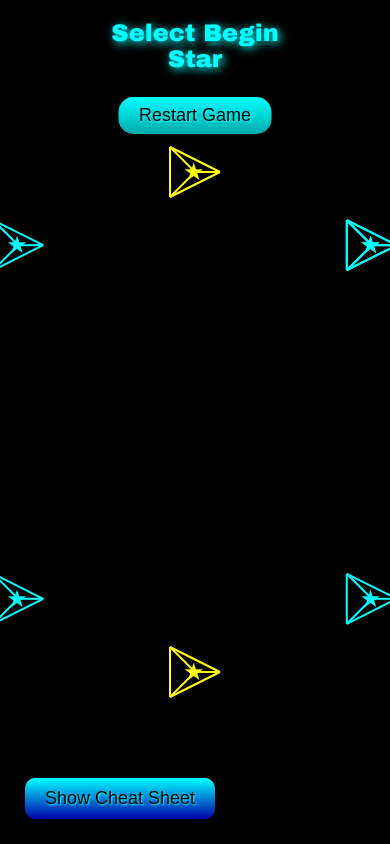
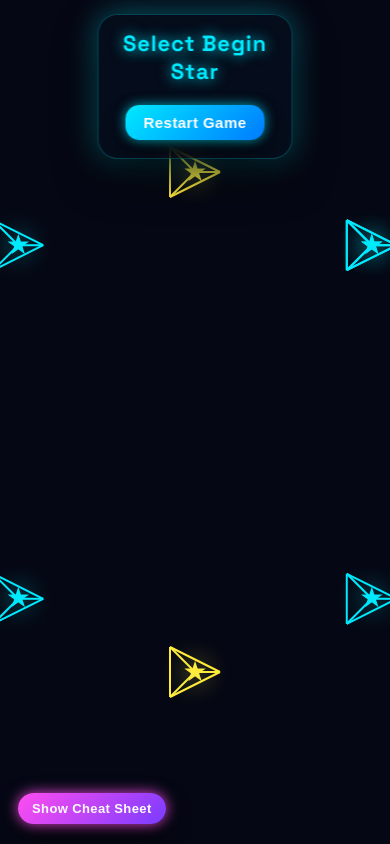
Before and after one commit to u2302163515-droid/Display, a plain HTML site: page index.html in a window 390 px wide. Drawn offline with Linux system fonts and the light colour scheme.

Commit message:
Update index.html

```diff
--- a/index.html
+++ b/index.html
@@ -2,66 +2,210 @@
 <html lang="en">
 <head>
 <meta charset="UTF-8">
-<title>Skins Game</title>
+<title>Vortex Puzzle</title>
 <link rel="icon" type="image/x-icon" href="IMG_0153.jpeg">
+
+<!-- Modern fonts -->
+<link href="https://fonts.googleapis.com/css2?family=Space+Grotesk:wght@400;600;700&display=swap" rel="stylesheet">
+
 <style>
+* {
+    box-sizing: border-box;
+}
+
 body, html {
-    margin:0; padding:0;
-    width:100%; height:100%;
-    overflow:hidden;
-    background:#000;
-    font-family:'Arial Black', sans-serif;
-    touch-action:none;
+    margin: 0;
+    padding: 0;
+    width: 100%;
+    height: 100%;
+    overflow: hidden;
+    background:
+        radial-gradient(circle at top, #202844 0, #050814 45%, #020308 100%);
+    font-family: 'Space Grotesk', system-ui, -apple-system, BlinkMacSystemFont, sans-serif;
+    touch-action: none;
+    color: #fff;
 }
-canvas { display:block; }
 
+/* Canvas always full screen */
+canvas {
+    display: block;
+}
+
+/* Center UI panel */
 #ui {
-    position:absolute;
-    top:20px;
-    left:50%;
-    transform:translateX(-50%);
-    display:flex;
-    flex-direction:column;
-    align-items:center;
-    z-index:10;
-    color:#fff;
+    position: absolute;
+    top: 24px;
+    left: 50%;
+    transform: translateX(-50%);
+    display: flex;
+    flex-direction: column;
+    align-items: center;
+    z-index: 10;
     max-width: 90%;
+    padding: 18px 26px;
+    border-radius: 20px;
+
+    /* Glassmorphism */
+    background: rgba(7, 15, 30, 0.7);
+    border: 1px solid rgba(0, 234, 255, 0.25);
+    backdrop-filter: blur(14px);
+    -webkit-backdrop-filter: blur(14px);
+    box-shadow:
+        0 18px 40px rgba(0, 0, 0, 0.6),
+        0 0 30px rgba(0, 234, 255, 0.4);
 }
+
 #status {
-    font-size:36px;
-    margin-bottom:20px;
-    text-align:center;
-    color:#0ff;
-    text-shadow:2px 2px 10px #0ff;
+    font-size: 32px;
+    margin-bottom: 16px;
+    text-align: center;
+    color: #00eaff;
+    font-weight: 700;
+    letter-spacing: 0.04em;
+    text-shadow: 0 0 14px rgba(0, 234, 255, 0.9);
 }
+
+/* Primary buttons (Restart + general UI) */
 button {
-    font-size:28px;
-    padding:12px 30px;
-    margin:5px;
-    border:none;
-    border-radius:15px;
-    cursor:pointer;
-    background: linear-gradient(#0ff,#0aa);
-    color:#000;
-    text-shadow:1px 1px 2px #0ff;
-    transition:0.2s;
+    font-size: 18px;
+    padding: 12px 26px;
+    margin: 4px;
+    border: none;
+    border-radius: 14px;
+    cursor: pointer;
+    font-weight: 600;
+    letter-spacing: 0.03em;
+
+    background: linear-gradient(135deg, #00eaff, #007bff);
+    color: #fdfdfd;
+    box-shadow:
+        0 0 12px rgba(0, 234, 255, 0.7),
+        0 10px 20px rgba(0, 0, 0, 0.7);
+    transition:
+        transform 0.22s ease,
+        box-shadow 0.22s ease,
+        background 0.22s ease,
+        opacity 0.2s ease;
 }
-button:hover { background: linear-gradient(#0aa,#0ff); }
 
-@media (max-width:600px){
-    #status { font-size:24px; }
-    button { font-size:18px; padding:8px 20px; }
+button:hover {
+    transform: translateY(-3px) translateZ(0);
+    box-shadow:
+        0 0 20px rgba(0, 234, 255, 1),
+        0 16px 28px rgba(0, 0, 0, 0.75);
+    background: linear-gradient(135deg, #4df7ff, #3393ff);
 }
-@media (min-width:601px) and (max-width:1200px){
-    #status { font-size:32px; }
-    button { font-size:24px; padding:10px 25px; }
+
+button:active {
+    transform: translateY(0);
+    box-shadow:
+        0 0 10px rgba(0, 234, 255, 0.8),
+        0 8px 18px rgba(0, 0, 0, 0.8);
+    opacity: 0.9;
 }
-@media (min-width:1201px){
-    #status { font-size:40px; }
-    button { font-size:28px; padding:12px 30px; }
+
+/* Cheat Sheet Toggle Button (bottom-left) */
+#toggleCheatBtn {
+    position: absolute;
+    bottom: 20px;
+    left: 20px;
+    z-index: 10;
+
+    font-size: 15px;
+    padding: 10px 18px;
+    border-radius: 999px;
+
+    background: linear-gradient(135deg, #ff4df0, #7a3cff);
+    box-shadow:
+        0 0 14px rgba(255, 77, 240, 0.9),
+        0 10px 24px rgba(0, 0, 0, 0.85);
+}
+
+/* Cheat Sheet Card */
+#cheatsheet {
+    position: absolute;
+    bottom: 70px;
+    left: 20px;
+    z-index: 10;
+    max-width: 240px;
+    padding: 18px 18px 14px 18px;
+    border-radius: 18px;
+
+    background: rgba(4, 10, 24, 0.82);
+    border: 1px solid rgba(0, 234, 255, 0.35);
+    box-shadow:
+        0 0 26px rgba(0, 234, 255, 0.6),
+        0 16px 32px rgba(0, 0, 0, 0.9);
+
+    font-size: 13px;
+    line-height: 1.4;
+    display: none;
+    animation: fadeIn 0.25s ease-out;
+}
+
+#cheatsheet h3 {
+    margin: 0 0 10px 0;
+    font-size: 15px;
+    text-align: center;
+    color: #00eaff;
+    text-shadow: 0 0 8px rgba(0, 234, 255, 0.8);
+    letter-spacing: 0.05em;
+}
+
+#cheatsheet p {
+    margin: 4px 0;
+}
+
+#cheatsheet hr {
+    border: none;
+    border-top: 1px solid rgba(0, 234, 255, 0.4);
+    margin: 10px 0;
+}
+
+/* Animations */
+@keyframes fadeIn {
+    from { opacity: 0; transform: translateY(5px); }
+    to { opacity: 1; transform: translateY(0); }
+}
+
+/* Responsive adjustments */
+@media (max-width: 600px) {
+    #ui {
+        top: 14px;
+        padding: 14px 16px;
+    }
+    #status {
+        font-size: 22px;
+    }
+    button {
+        font-size: 15px;
+        padding: 9px 18px;
+    }
+    #toggleCheatBtn {
+        font-size: 13px;
+        padding: 8px 14px;
+        bottom: 16px;
+        left: 14px;
+    }
+    #cheatsheet {
+        bottom: 60px;
+        left: 14px;
+        max-width: 210px;
+    }
+}
+
+@media (min-width: 601px) and (max-width: 1200px) {
+    #status { font-size: 28px; }
+    button { font-size: 17px; padding: 10px 22px; }
+}
+
+@media (min-width: 1201px) {
+    #status { font-size: 34px; }
+    button { font-size: 18px; padding: 12px 26px; }
 }
 </style>
 </head>
+
 <body>
 <div id="ui">
     <div id="status">Select Begin Star</div>
@@ -69,63 +213,32 @@ button:hover { background: linear-gradient(#0aa,#0ff); }
         <button id="resetBtn">Restart Game</button>
     </div>
 </div>
-    <!-- Cheat Sheet Toggle Button -->
-<button id="toggleCheatBtn" style="
-    position:absolute;
-    bottom:20px;
-    left:20px;
-    background:linear-gradient(#0ff,#00a);
-    color:#000;
-    font-size:18px;
-    padding:10px 20px;
-    border:none;
-    border-radius:10px;
-    cursor:pointer;
-    z-index:10;
-    text-shadow:1px 1px 2px #0ff;
-    transition:0.3s;
-">Show Cheat Sheet</button>
+
+<!-- Cheat Sheet Toggle Button -->
+<button id="toggleCheatBtn">Show Cheat Sheet</button>
 
 <!-- Cheat Sheet Overlay -->
-<div id="cheatsheet" style="
-    position:absolute;
-    bottom:60px;
-    left:20px;
-    background:rgba(0,0,0,0.7);
-    padding:20px;
-    border-radius:15px;
-    font-family:'Arial Black', sans-serif;
-    color:#fff;
-    text-align:left;
-    z-index:10;
-    max-width:220px;
-    display:none;
-    box-shadow:0 0 20px #0ff;
-    animation:fadeIn 0.3s ease-in-out;
-">
-    <h3 style="color:#0ff; text-align:center; text-shadow: 0 0 5px #0ff;">⭐ Cheat Sheet ⭐</h3>
+<div id="cheatsheet">
+    <h3>⭐ CHEAT SHEET ⭐</h3>
     <p><span style="color:#f0f;">★</span> Begin Star</p>
     <p><span style="color:#ff5500;">★</span> End Star</p>
-    <p><span style="color:#ff0;">★</span> Human Star</p>
-    <p><span style="color:#0ff;">★</span> AI Star</p>
-    <p><span style="color:#0f0;">★</span> Visited Star</p>
-    <hr style="border:1px solid #0ff;">
-    <p><strong>Controls:</strong></p>
+    <p><span style="color:#ffeb3b;">★</span> Human Star</p>
+    <p><span style="color:#00eaff;">★</span> AI Star</p>
+    <p><span style="color:#54ff9f;">★</span> Visited Star</p>
+    <hr>
+    <p><strong>Controls</strong></p>
     <p>Drag / Touch → Rotate Vortex</p>
-    <p>Mouse Wheel / Pinch → Zoom In/Out</p>
+    <p>Mouse Wheel / Pinch → Zoom</p>
     <p>Click / Tap → Select Star</p>
-    <p>Restart Game → Press Button</p>
+    <p>“Restart Game” → Reset Puzzle</p>
 </div>
 
-<style>
-@keyframes fadeIn {
-    from {opacity:0;}
-    to {opacity:1;}
-}
-</style>
+<canvas id="canvas"></canvas>
 
 <script>
-// Toggle cheat sheet visibility
+// ================================
+// Cheat Sheet Toggle
+// ================================
 const cheatBtn = document.getElementById('toggleCheatBtn');
 const cheatDiv = document.getElementById('cheatsheet');
 let cheatVisible = false;
@@ -135,196 +248,269 @@ cheatBtn.addEventListener('click', () => {
     cheatDiv.style.display = cheatVisible ? 'block' : 'none';
     cheatBtn.innerText = cheatVisible ? 'Hide Cheat Sheet' : 'Show Cheat Sheet';
 });
-</script>
 
-<canvas id="canvas"></canvas>
-<script>
-const canvas=document.getElementById('canvas');
-const ctx=canvas.getContext('2d');
-canvas.width=window.innerWidth; canvas.height=window.innerHeight;
+// ================================
+// Canvas + Game Logic
+// ================================
+const canvas = document.getElementById('canvas');
+const ctx = canvas.getContext('2d');
+canvas.width = window.innerWidth;
+canvas.height = window.innerHeight;
 
-// ----------------------
 // Star Vortex Setup
-// ----------------------
-let starList=[];
-let rotX=0, rotY=0;
-let scaleFactor=500; // zoom
+let starList = [];
+let rotX = 0, rotY = 0;
+let scaleFactor = 500; // zoom
 
-const totalStars=10;
-const radius=0.5, heightStep=0.3;
+const totalStars = 10;
+const radius = 0.5;
+const heightStep = 0.3;
 
 // Puzzle state
-let beginStar=null;
-let endStar=null;
-let currentStar=null;
-let visited=[];
-let moveCount=0;
+let beginStar = null;
+let endStar = null;
+let currentStar = null;
+let visited = [];
+let moveCount = 0;
 
-// Arcade colors
-const colors={
-    human:"#ff0", // yellow
-    ai:"#0ff",    // cyan
-    begin:"#f0f", // magenta
-    end:"#ff5500", // orange
-    visited:"#0f0" // neon green
+// Neon color scheme
+const colors = {
+    human: "#ffeb3b",     // yellow
+    ai: "#00eaff",        // neon cyan
+    begin: "#f0f",        // magenta
+    end: "#ff5500",       // orange
+    visited: "#54ff9f"    // light neon green
 };
 
 // Create star vortex
-for(let i=0;i<totalStars;i++){
-    let angle=i*(Math.PI/4);
-    let z=i*heightStep;
+for (let i = 0; i < totalStars; i++) {
+    let angle = i * (Math.PI / 4);
+    let z = i * heightStep;
     starList.push({
-        id:i,
-        x: radius*Math.cos(angle),
-        y: radius*Math.sin(angle),
+        id: i,
+        x: radius * Math.cos(angle),
+        y: radius * Math.sin(angle),
         z: z,
-        edges:[[0,1],[0,2],[0,3],[1,2],[1,3],[2,3]],
-        vertices:[
-            [0,0,0.1],
-            [0.05,0,-0.05],
-            [-0.05,0.05,-0.05],
-            [-0.05,-0.05,-0.05]
+        edges: [[0,1],[0,2],[0,3],[1,2],[1,3],[2,3]],
+        vertices: [
+            [0, 0, 0.1],
+            [0.05, 0, -0.05],
+            [-0.05, 0.05, -0.05],
+            [-0.05, -0.05, -0.05]
         ],
-        neighbors:[],
-        type:i%2===0?"human":"ai"
+        neighbors: [],
+        type: i % 2 === 0 ? "human" : "ai"
     });
 }
 
 // Connect stars sequentially
-for(let i=0;i<totalStars-1;i++){
-    starList[i].neighbors.push(starList[i+1].id);
-    starList[i+1].neighbors.push(starList[i].id);
+for (let i = 0; i < totalStars - 1; i++) {
+    starList[i].neighbors.push(starList[i + 1].id);
+    starList[i + 1].neighbors.push(starList[i].id);
 }
 
-// ----------------------
-// 3D Projection & Rotation
-// ----------------------
-function rotateXVec([x,y,z],angle){ const c=Math.cos(angle),s=Math.sin(angle); return [x, y*c - z*s, y*s + z*c]; }
-function rotateYVec([x,y,z],angle){ const c=Math.cos(angle),s=Math.sin(angle); return [x*c + z*s, y, -x*s + z*c]; }
-function project([x,y,z]){ return [canvas.width/2 + x*scaleFactor, canvas.height/2 - y*scaleFactor]; }
+// 3D helpers
+function rotateXVec([x, y, z], angle) {
+    const c = Math.cos(angle), s = Math.sin(angle);
+    return [x, y * c - z * s, y * s + z * c];
+}
+function rotateYVec([x, y, z], angle) {
+    const c = Math.cos(angle), s = Math.sin(angle);
+    return [x * c + z * s, y, -x * s + z * c];
+}
+function project([x, y, z]) {
+    return [
+        canvas.width / 2 + x * scaleFactor,
+        canvas.height / 2 - y * scaleFactor
+    ];
+}
 
-// Draw star
-function drawStar(s){
-    const transformed=s.vertices.map(v=>{
-        let vx=v[0]+s.x, vy=v[1]+s.y, vz=v[2]+s.z;
-        return rotateYVec(rotateXVec([vx,vy,vz], rotX), rotY);
+// Draw a single star
+function drawStar(s) {
+    // apply transforms to local vertices
+    const transformed = s.vertices.map(v => {
+        let vx = v[0] + s.x;
+        let vy = v[1] + s.y;
+        let vz = v[2] + s.z;
+        return rotateYVec(rotateXVec([vx, vy, vz], rotX), rotY);
     });
+
+    // choose color based on state
     let color = colors[s.type];
-    if(s===beginStar) color=colors.begin;
-    else if(s===endStar) color=colors.end;
-    else if(visited.includes(s.id)) color=colors.visited;
+    if (s === beginStar) color = colors.begin;
+    else if (s === endStar) color = colors.end;
+    else if (visited.includes(s.id)) color = colors.visited;
 
-    for(const [i,j] of s.edges){
-        const [x1,y1]=project(transformed[i]);
-        const [x2,y2]=project(transformed[j]);
-        ctx.strokeStyle=color;
-        ctx.lineWidth=2;
+    // draw edges
+    ctx.lineWidth = 2;
+    ctx.strokeStyle = color;
+    for (const [i, j] of s.edges) {
+        const [x1, y1] = project(transformed[i]);
+        const [x2, y2] = project(transformed[j]);
         ctx.beginPath();
-        ctx.moveTo(x1,y1);
-        ctx.lineTo(x2,y2);
+        ctx.moveTo(x1, y1);
+        ctx.lineTo(x2, y2);
         ctx.stroke();
     }
-    const [cx,cy]=project([s.x,s.y,s.z]);
-    ctx.fillStyle=color;
-    ctx.font="24px Arial Black";
-    ctx.fillText("★", cx-12, cy+8);
+
+    // draw star icon with glow
+    const rotatedCenter = rotateYVec(rotateXVec([s.x, s.y, s.z], rotX), rotY);
+    const [cx, cy] = project(rotatedCenter);
+
+    ctx.save();
+    ctx.shadowColor = color;
+    ctx.shadowBlur = 26;
+    ctx.fillStyle = color;
+    ctx.font = "28px 'Space Grotesk', system-ui";
+    ctx.textAlign = "center";
+    ctx.textBaseline = "middle";
+    ctx.fillText("★", cx, cy + 1);
+    ctx.restore();
 }
 
-// Pick star
-function pickStar(x,y){
-    for(const s of starList){
-        const [sx,sy]=project(rotateYVec(rotateXVec([s.x,s.y,s.z], rotX), rotY));
-        const dx=x-sx, dy=y-sy;
-        if(Math.sqrt(dx*dx+dy*dy)<30) return s;
+// Picking logic (for clicks/taps)
+function pickStar(x, y) {
+    for (const s of starList) {
+        const rotated = rotateYVec(rotateXVec([s.x, s.y, s.z], rotX), rotY);
+        const [sx, sy] = project(rotated);
+        const dx = x - sx;
+        const dy = y - sy;
+        if (Math.sqrt(dx * dx + dy * dy) < 30) return s;
     }
     return null;
 }
 
 // Animation loop
-function draw(){
-    ctx.fillStyle="#000";
-    ctx.fillRect(0,0,canvas.width,canvas.height);
-    starList.forEach(s=>drawStar(s));
+function draw() {
+    // Slightly bluish space background inside canvas
+    ctx.fillStyle = "#050814";
+    ctx.fillRect(0, 0, canvas.width, canvas.height);
+
+    starList.forEach(s => drawStar(s));
+
     requestAnimationFrame(draw);
 }
 draw();
 
-// ----------------------
 // Rotation controls
-// ----------------------
-let isDragging=false, lastX=0, lastY=0;
-canvas.addEventListener('mousedown', e=>{ isDragging=true; lastX=e.clientX; lastY=e.clientY; });
-canvas.addEventListener('mousemove', e=>{ if(isDragging){ let dx=e.clientX-lastX, dy=e.clientY-lastY; rotY+=dx*0.01; rotX+=dy*0.01; lastX=e.clientX; lastY=e.clientY; }});
-canvas.addEventListener('mouseup', e=>isDragging=false);
-canvas.addEventListener('mouseleave', e=>isDragging=false);
-canvas.addEventListener('touchstart', e=>{ isDragging=true; lastX=e.touches[0].clientX; lastY=e.touches[0].clientY; });
-canvas.addEventListener('touchmove', e=>{ e.preventDefault(); if(isDragging){ let dx=e.touches[0].clientX-lastX, dy=e.touches[0].clientY-lastY; rotY+=dx*0.01; rotX+=dy*0.01; lastX=e.touches[0].clientX; lastY=e.touches[0].clientY; } });
-canvas.addEventListener('touchend', e=>isDragging=false);
+let isDragging = false;
+let lastX = 0, lastY = 0;
 
-// ----------------------
-// Puzzle Click
-// ----------------------
-canvas.addEventListener('click', e=>{
-    const s=pickStar(e.clientX,e.clientY);
-    if(!s) return;
-    if(!beginStar){
-        beginStar=s;
-        currentStar=s;
-        endStar=starList[starList.length-1];
-        visited.push(s.id);
-        moveCount=0;
-        document.getElementById('status').innerText="Navigate to Magenta End!";
-    } else if(currentStar.neighbors.includes(s.id) && !visited.includes(s.id)){
-        currentStar=s;
-        visited.push(s.id);
-        moveCount++;
-        if(currentStar===endStar){
-            document.getElementById('status').innerText=`🎉 Puzzle Complete in ${moveCount} moves!`;
+canvas.addEventListener('mousedown', e => {
+    isDragging = true;
+    lastX = e.clientX;
+    lastY = e.clientY;
+});
+
+canvas.addEventListener('mousemove', e => {
+    if (isDragging) {
+        let dx = e.clientX - lastX;
+        let dy = e.clientY - lastY;
+        rotY += dx * 0.01;
+        rotX += dy * 0.01;
+        lastX = e.clientX;
+        lastY = e.clientY;
+    }
+});
+
+canvas.addEventListener('mouseup', () => { isDragging = false; });
+canvas.addEventListener('mouseleave', () => { isDragging = false; });
+
+canvas.addEventListener('touchstart', e => {
+    isDragging = true;
+    lastX = e.touches[0].clientX;
+    lastY = e.touches[0].clientY;
+});
+
+canvas.addEventListener('touchmove', e => {
+    if (e.touches.length === 1) {
+        e.preventDefault();
+        if (isDragging) {
+            let dx = e.touches[0].clientX - lastX;
+            let dy = e.touches[0].clientY - lastY;
+            rotY += dx * 0.01;
+            rotX += dy * 0.01;
+            lastX = e.touches[0].clientX;
+            lastY = e.touches[0].clientY;
         }
     }
 });
 
-// ----------------------
-// Reset
-// ----------------------
-document.getElementById('resetBtn').addEventListener('click', ()=>{
-    beginStar=null;
-    endStar=null;
-    currentStar=null;
-    visited=[];
-    moveCount=0;
-    document.getElementById('status').innerText="Select Begin Star";
+canvas.addEventListener('touchend', e => {
+    if (e.touches.length === 0) {
+        isDragging = false;
+    }
 });
 
-// ----------------------
-// Zoom controls
-// ----------------------
-canvas.addEventListener('wheel', e=>{
+// Puzzle click/tap
+canvas.addEventListener('click', e => {
+    const s = pickStar(e.clientX, e.clientY);
+    if (!s) return;
+
+    const statusEl = document.getElementById('status');
+
+    if (!beginStar) {
+        beginStar = s;
+        currentStar = s;
+        endStar = starList[starList.length - 1];
+        visited = [s.id];
+        moveCount = 0;
+        statusEl.innerText = "Navigate to Magenta End!";
+    } else if (currentStar.neighbors.includes(s.id) && !visited.includes(s.id)) {
+        currentStar = s;
+        visited.push(s.id);
+        moveCount++;
+        if (currentStar === endStar) {
+            statusEl.innerText = `🎉 Puzzle complete in ${moveCount} moves!`;
+        }
+    }
+});
+
+// Reset button
+document.getElementById('resetBtn').addEventListener('click', () => {
+    beginStar = null;
+    endStar = null;
+    currentStar = null;
+    visited = [];
+    moveCount = 0;
+    document.getElementById('status').innerText = "Select Begin Star";
+});
+
+// Zoom controls (wheel)
+canvas.addEventListener('wheel', e => {
     e.preventDefault();
     scaleFactor *= e.deltaY < 0 ? 1.1 : 0.9;
-    if(scaleFactor<100) scaleFactor=100;
-    if(scaleFactor>2000) scaleFactor=2000;
+    if (scaleFactor < 100) scaleFactor = 100;
+    if (scaleFactor > 2000) scaleFactor = 2000;
 });
 
-let lastDistance=null;
-canvas.addEventListener('touchmove', e=>{
-    if(e.touches.length===2){
+// Pinch zoom
+let lastDistance = null;
+canvas.addEventListener('touchmove', e => {
+    if (e.touches.length === 2) {
         e.preventDefault();
-        const dx=e.touches[0].clientX - e.touches[1].clientX;
-        const dy=e.touches[0].clientY - e.touches[1].clientY;
-        const distance=Math.sqrt(dx*dx + dy*dy);
-        if(lastDistance!=null){
+        const dx = e.touches[0].clientX - e.touches[1].clientX;
+        const dy = e.touches[0].clientY - e.touches[1].clientY;
+        const distance = Math.sqrt(dx * dx + dy * dy);
+        if (lastDistance != null) {
             const zoom = distance / lastDistance;
             scaleFactor *= zoom;
-            if(scaleFactor<100) scaleFactor=100;
-            if(scaleFactor>2000) scaleFactor=2000;
+            if (scaleFactor < 100) scaleFactor = 100;
+            if (scaleFactor > 2000) scaleFactor = 2000;
         }
         lastDistance = distance;
     }
 });
-canvas.addEventListener('touchend', e=>{ if(e.touches.length<2) lastDistance=null; });
 
-window.addEventListener('resize', ()=>{canvas.width=window.innerWidth; canvas.height=window.innerHeight;});
+canvas.addEventListener('touchend', e => {
+    if (e.touches.length < 2) lastDistance = null;
+});
+
+// Resize handling
+window.addEventListener('resize', () => {
+    canvas.width = window.innerWidth;
+    canvas.height = window.innerHeight;
+});
 </script>
 </body>
 </html>
```
